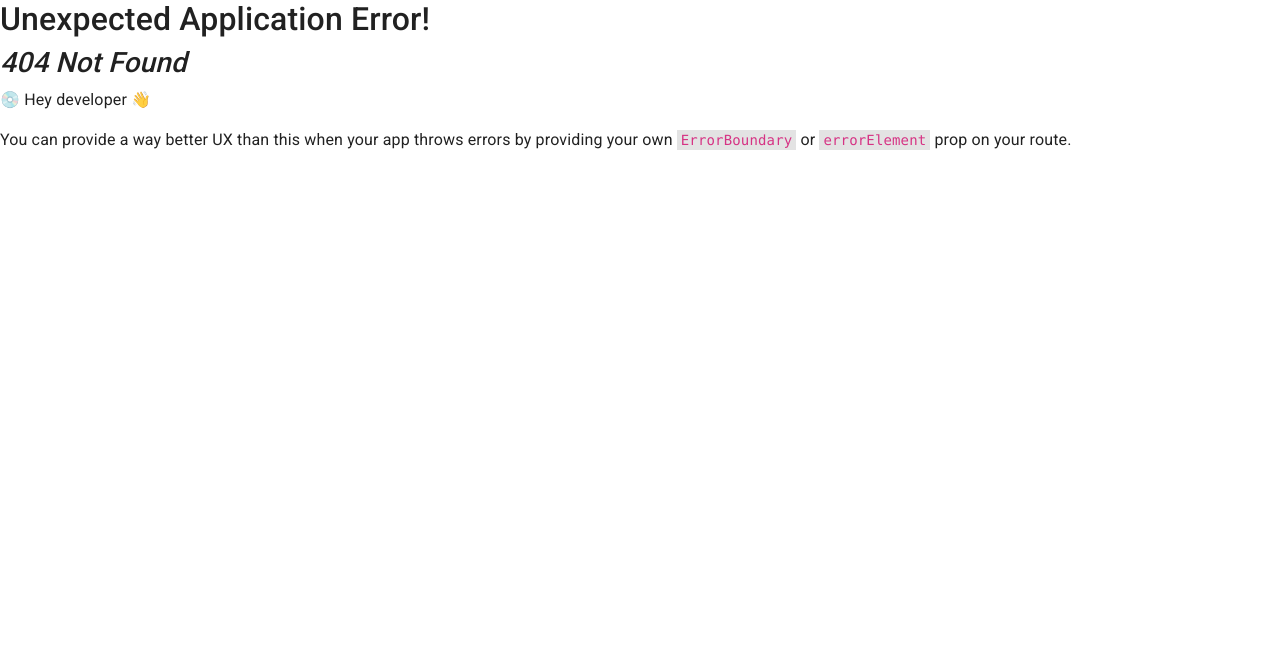
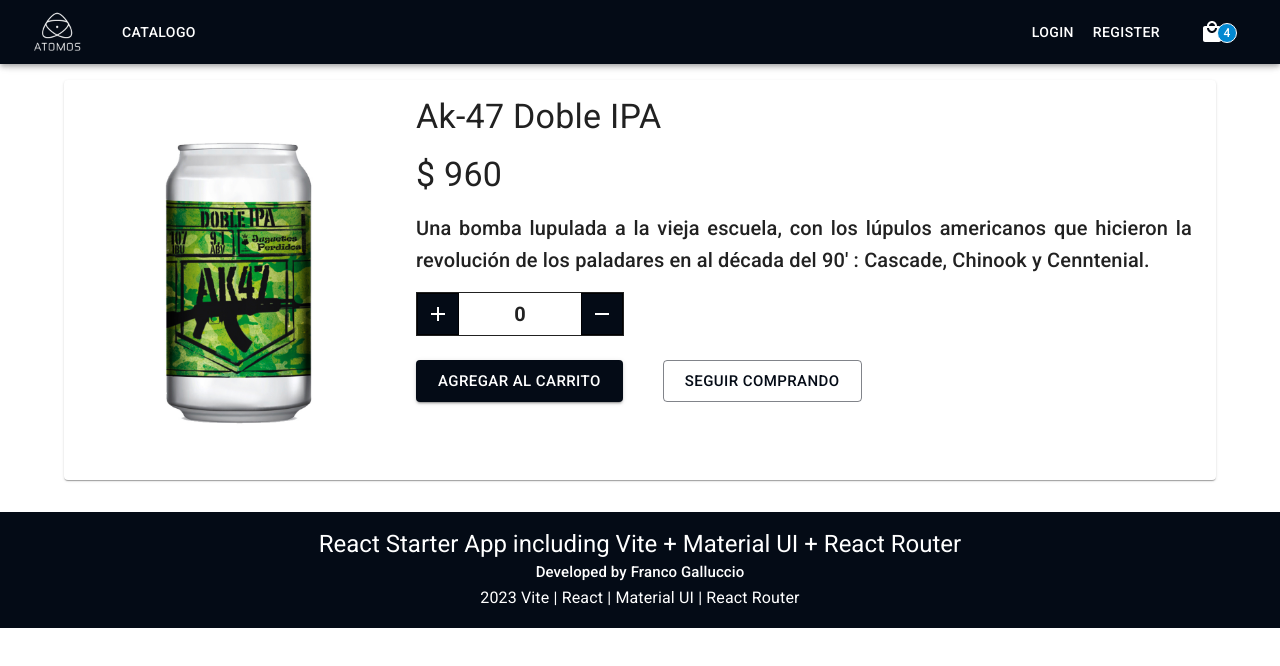
Before and after one commit to FrannGL/Atomos, a React (Vite) app: page /catalogo/1 in a window 1280 px wide. Before the commit this address had no page. Shown: the top 666 px of the page. Built offline with nearby package versions, Linux system fonts and the light colour scheme; a web font is replaced by a local one.

Commit message:
Agregado el Componente ItemCount y mejoras de diseño

```diff
--- a/src/components/CardItem/index.jsx
+++ b/src/components/CardItem/index.jsx
@@ -102,7 +102,7 @@
         </Button>
         <Button size="small" variant="outlined" color="base">
           <NavLink
-            to={`/item/${product.id}`}
+            to={`/catalogo/${product.id}`}
             style={{ textDecoration: "none", color: "white" }}
           >
             Ver Más
--- a/src/components/CardItemDetail/index.jsx
+++ b/src/components/CardItemDetail/index.jsx
@@ -2,17 +2,19 @@
   Box,
   Button,
   Card,
-  CardContent,
   CardMedia,
+  IconButton,
   Typography,
 } from "@mui/material";
 import { NavLink } from "react-router-dom";
+import ItemCount from "../ItemCount";
 
 export default function CardItemDetail({ product }) {
   return (
     <Card
       sx={{
-        my: 12,
+        mt: 10,
+        mb: 4,
         width: "90%",
         height: 400,
         display: "flex",
@@ -82,6 +84,10 @@
           </Typography>
         </Box>
 
+        {/* --- CONTENEDOR CONTROLES --- */}
+
+        <ItemCount />
+
         {/* --- CONTENEDOR CARRITO ---  */}
         <Box
           sx={{
@@ -90,6 +96,7 @@
             display: "flex",
             justifyContent: "start",
             alignItems: "center",
+            gap: 5,
             mr: 2,
             mb: 2,
           }}
@@ -97,21 +104,6 @@
           <Button size="large" variant="contained" color="primary">
             Agregar al carrito
           </Button>
-        </Box>
-
-        {/* --- CONTENEDOR SEGUIR COMPRA --- */}
-        <Box
-          sx={{
-            width: "97%",
-            height: "auto",
-            display: "flex",
-            justifyContent: "start",
-            alignItems: "center",
-            mt: 5,
-            mr: 2,
-            mb: 2,
-          }}
-        >
           <NavLink to={"/"} style={{ textDecoration: "none", color: "white" }}>
             <Button size="large" variant="outlined" color="primary">
               Seguir Comprando
--- a/src/components/CardItemDetailSkeleton/index.jsx
+++ b/src/components/CardItemDetailSkeleton/index.jsx
@@ -8,7 +8,7 @@
         mt: 10,
         mb: 3,
         width: "90%",
-        height: 400,
+        height: 350,
         display: "flex",
       }}
     >
@@ -18,10 +18,10 @@
 
       <Stack spacing={1} sx={{ width: "100%", mx: 2, my: 2 }}>
         <Skeleton variant="rounded" height="10%" width="50%" />
-        <Skeleton variant="text" height="10%" width="30%" />
+        <Skeleton variant="text" height="20%" width="30%" />
         <Skeleton variant="text" height="40%" width="100%" />
-        <Skeleton variant="text" height="20%" width="20%" />
-        <Skeleton variant="text" height="20%" width="20%" />
+        <Skeleton variant="text" height="20%" width="30%" />
+        <Skeleton variant="text" height="20%" width="30%" />
       </Stack>
     </Card>
   );
--- /dev/null
+++ b/src/components/ItemCount/index.jsx
@@ -0,0 +1,33 @@
+import { Box, IconButton, Typography } from "@mui/material";
+import AddIcon from "@mui/icons-material/Add";
+import RemoveIcon from "@mui/icons-material/Remove";
+import { useState } from "react";
+
+export default function ItemCount() {
+  const [count, setCount] = useState(0);
+
+  return (
+    <Box
+      sx={{
+        display: "flex",
+        justifyContent: "space-between",
+        alignItems: "center",
+        border: 1,
+        width: "26%",
+        mb: 3,
+      }}
+    >
+      <Box sx={{ border: 1, backgroundColor: "#040b16" }}>
+        <IconButton color="base" onClick={() => setCount(count + 1)}>
+          <AddIcon />
+        </IconButton>
+      </Box>
+      <Typography sx={{ fontSize: 20, fontWeight: "bold" }}>{count}</Typography>
+      <Box sx={{ border: 1, backgroundColor: "#040b16" }}>
+        <IconButton color="base" onClick={() => setCount(count - 1)}>
+          <RemoveIcon />
+        </IconButton>
+      </Box>
+    </Box>
+  );
+}
--- a/src/components/ItemList/index.jsx
+++ b/src/components/ItemList/index.jsx
@@ -35,13 +35,10 @@
       }}
     >
       {loading
-        ? [1, 2, 3, 4, 5, 6].map((item) => <CardItemSkeleton key={item} />)
+        ? [1, 2, 3, 4].map((item) => <CardItemSkeleton key={item} />)
         : products.map((product, index) => (
             <CardItem product={product} key={product.id} component="li" />
           ))}
-      {/* {products.map((product, index) => (
-        <CardItem product={product} key={product.id} component="li" />
-      ))} */}
     </Box>
   );
 }
--- a/src/components/NavBar/NavBar.css
+++ /dev/null
@@ -1,3 +0,0 @@
-.logo {
-  width: 50px;
-}
--- a/src/components/NavBar/index.jsx
+++ b/src/components/NavBar/index.jsx
@@ -13,7 +13,6 @@
 import NavListDrawe from "../NavListDrawer";
 import { Box } from "@mui/system";
 import CartWidget from "../CartWidget/index";
-import "./NavBar.css";
 import { NavLink } from "react-router-dom";
 
 export default function NavBar() {
@@ -34,7 +33,7 @@
         <Toolbar sx={{ justifyContent: "space-between" }}>
           <Button>
             <NavLink to={"/"}>
-              <img src={logo} className="logo" />
+              <img src={logo} className="logo" style={{ width: "50px" }} />
             </NavLink>
           </Button>
           {/* --- VISTA MOBILE ---  */}
--- a/src/routes/Item.jsx
+++ b/src/routes/Catalogo.jsx
@@ -3,7 +3,7 @@
 import ItemDetailContainer from "../components/ItemDetailContainer";
 import { useParams } from "react-router-dom";
 
-function ItemRoot() {
+function Catalogo() {
   const { id } = useParams();
   return (
     <>
@@ -15,4 +15,4 @@
   );
 }
 
-export default ItemRoot;
+export default Catalogo;
--- a/src/routes/Root.jsx
+++ b/src/routes/Categoria.jsx
@@ -4,7 +4,7 @@
 import { useParams } from "react-router-dom";
 import Footer from "../components/Footer";
 
-function Root() {
+function Categoria() {
   const params = useParams();
   const isCategoryRoute = Boolean(params.id);
 
@@ -22,4 +22,4 @@
   );
 }
 
-export default Root;
+export default Categoria;
```
Also changed, not shown: src/main.jsx (+6 -6 lines).
